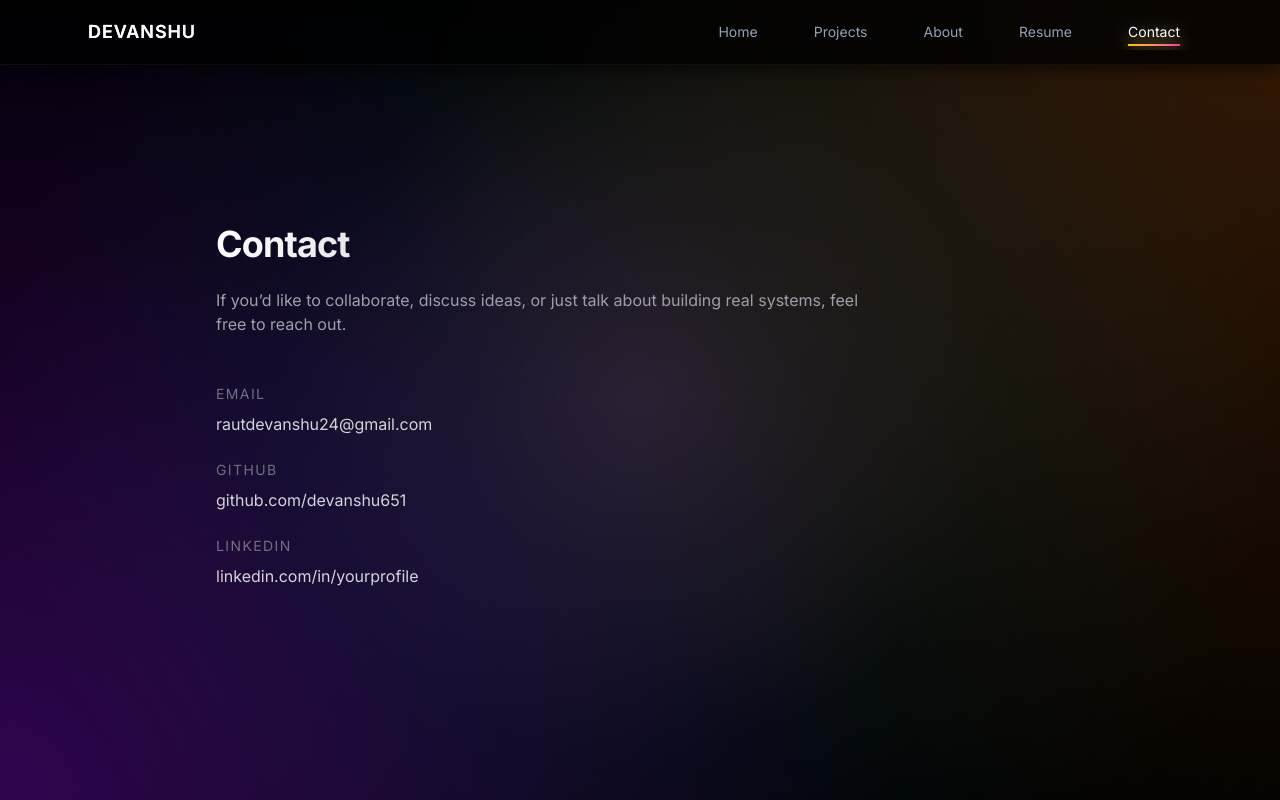
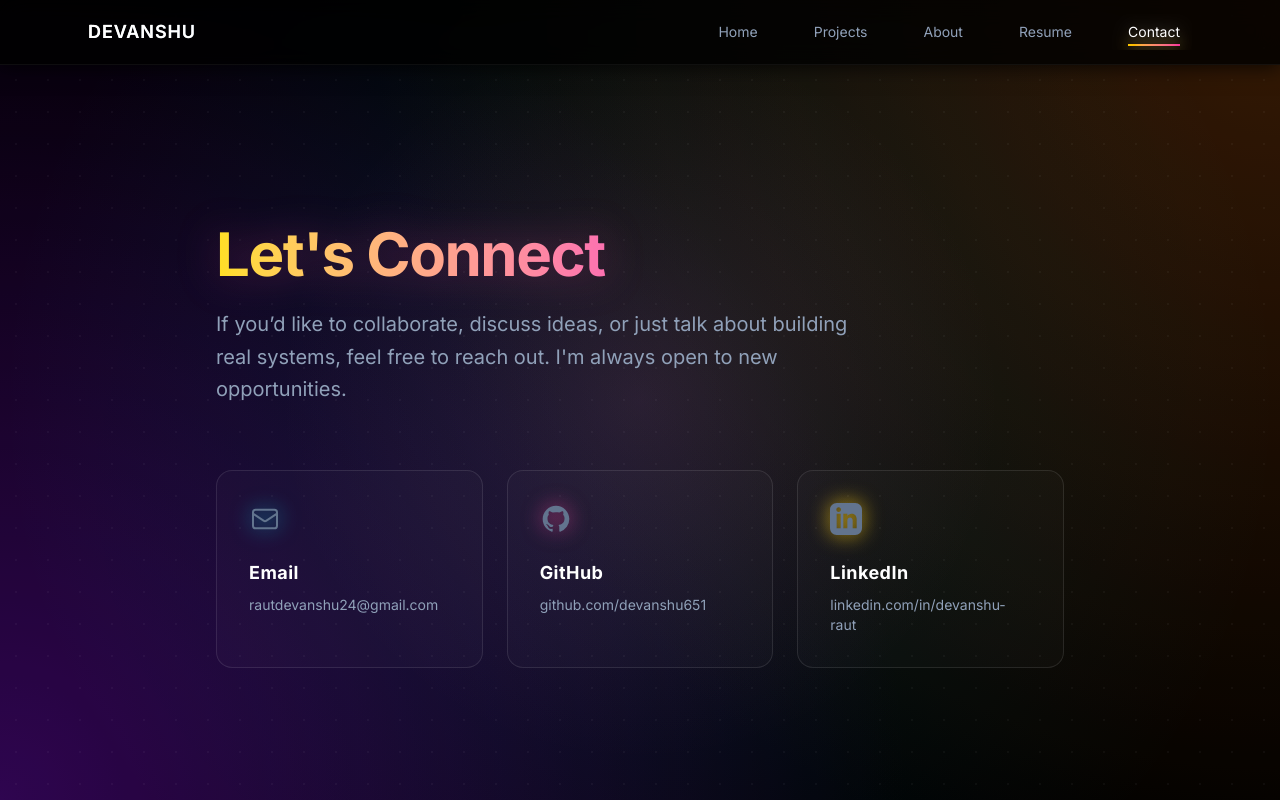
Before and after one commit to devanshu651/portfolio, a Next.js app: page /contact in a window 1280 px wide. Shown: the top 800 px of the page. Built offline with nearby package versions, Linux system fonts and the light colour scheme.

Commit message:
feat: overhaul contact page with interactive cyberpunk cards

```diff
--- a/app/contact/page.tsx
+++ b/app/contact/page.tsx
@@ -1,58 +1,82 @@
 export default function Contact() {
+  const contacts = [
+    {
+      title: "Email",
+      value: "rautdevanshu24@gmail.com",
+      href: "mailto:rautdevanshu24@gmail.com",
+      icon: (
+        <svg className="w-8 h-8" fill="none" viewBox="0 0 24 24" stroke="currentColor">
+          <path strokeLinecap="round" strokeLinejoin="round" strokeWidth={1.5} d="M3 8l7.89 5.26a2 2 0 002.22 0L21 8M5 19h14a2 2 0 002-2V7a2 2 0 00-2-2H5a2 2 0 00-2 2v10a2 2 0 002 2z" />
+        </svg>
+      ),
+      colorClass: "hover:border-cyan-400 hover:shadow-[0_0_30px_rgba(6,182,212,0.4)] hover:bg-cyan-900/10",
+      iconClass: "group-hover:text-cyan-400 drop-shadow-[0_0_10px_rgba(6,182,212,0.8)]",
+    },
+    {
+      title: "GitHub",
+      value: "github.com/devanshu651",
+      href: "https://github.com/devanshu651",
+      icon: (
+        <svg className="w-8 h-8" fill="currentColor" viewBox="0 0 24 24" aria-hidden="true">
+          <path fillRule="evenodd" d="M12 2C6.477 2 2 6.484 2 12.017c0 4.425 2.865 8.18 6.839 9.504.5.092.682-.217.682-.483 0-.237-.008-.868-.013-1.703-2.782.605-3.369-1.343-3.369-1.343-.454-1.158-1.11-1.466-1.11-1.466-.908-.62.069-.608.069-.608 1.003.07 1.531 1.032 1.531 1.032.892 1.53 2.341 1.088 2.91.832.092-.647.35-1.088.636-1.338-2.22-.253-4.555-1.113-4.555-4.951 0-1.093.39-1.988 1.029-2.688-.103-.253-.446-1.272.098-2.65 0 0 .84-.27 2.75 1.026A9.564 9.564 0 0112 6.844c.85.004 1.705.115 2.504.337 1.909-1.296 2.747-1.027 2.747-1.027.546 1.379.202 2.398.1 2.651.64.7 1.028 1.595 1.028 2.688 0 3.848-2.339 4.695-4.566 4.943.359.309.678.92.678 1.855 0 1.338-.012 2.419-.012 2.747 0 .268.18.58.688.482A10.019 10.019 0 0022 12.017C22 6.484 17.522 2 12 2z" clipRule="evenodd" />
+        </svg>
+      ),
+      colorClass: "hover:border-pink-400 hover:shadow-[0_0_30px_rgba(236,72,153,0.4)] hover:bg-pink-900/10",
+      iconClass: "group-hover:text-pink-400 drop-shadow-[0_0_10px_rgba(236,72,153,0.8)]",
+    },
+    {
+      title: "LinkedIn",
+      value: "linkedin.com/in/devanshu-raut",
+      href: "https://www.linkedin.com/in/devanshu-raut-641828331/",
+      icon: (
+        <svg className="w-8 h-8" fill="currentColor" viewBox="0 0 24 24" aria-hidden="true">
+          <path fillRule="evenodd" d="M19 0h-14c-2.761 0-5 2.239-5 5v14c0 2.761 2.239 5 5 5h14c2.762 0 5-2.239 5-5v-14c0-2.761-2.238-5-5-5zm-11 19h-3v-11h3v11zm-1.5-12.268c-.966 0-1.75-.79-1.75-1.764s.784-1.764 1.75-1.764 1.75.79 1.75 1.764-.783 1.764-1.75 1.764zm13.5 12.268h-3v-5.604c0-3.368-4-3.113-4 0v5.604h-3v-11h3v1.765c1.396-2.586 7-2.777 7 2.476v6.759z" clipRule="evenodd" />
+        </svg>
+      ),
+      colorClass: "hover:border-yellow-400 hover:shadow-[0_0_30px_rgba(250,204,21,0.4)] hover:bg-yellow-900/10",
+      iconClass: "group-hover:text-yellow-400 drop-shadow-[0_0_10px_rgba(250,204,21,0.8)]",
+    }
+  ];
+
   return (
-    <section className="max-w-4xl mx-auto px-6 py-32">
+    <section className="max-w-4xl mx-auto px-6 py-32 animate-fade-up">
 
       {/* Heading */}
-      <h1 className="text-4xl font-bold tracking-tight bg-gradient-to-r from-white to-zinc-500 bg-clip-text text-transparent">
-        Contact
+      <h1 className="text-5xl md:text-6xl font-bold tracking-tight bg-gradient-to-r from-yellow-300 via-pink-400 to-cyan-400 bg-clip-text text-transparent drop-shadow-[0_0_20px_rgba(236,72,153,0.3)]">
+        Let's Connect
       </h1>
 
-      <p className="mt-6 text-zinc-400 max-w-2xl">
+      <p className="mt-6 text-xl text-slate-400 max-w-2xl leading-relaxed">
         If you’d like to collaborate, discuss ideas, or just talk about
-        building real systems, feel free to reach out.
+        building real systems, feel free to reach out. I'm always open to new opportunities.
       </p>
 
-      {/* Contact Info */}
-      <div className="mt-12 space-y-6 text-zinc-300">
+      {/* Interactive Contact Cards */}
+      <div className="mt-16 grid gap-6 sm:grid-cols-1 md:grid-cols-3">
+        {contacts.map((contact) => (
+          <a
+            key={contact.title}
+            href={contact.href}
+            target="_blank"
+            rel="noopener noreferrer"
+            className={`group relative flex flex-col p-8 rounded-2xl border border-white/10 bg-white/[0.02] backdrop-blur-sm transition-all duration-500 hover:-translate-y-2 active:scale-95 overflow-hidden ${contact.colorClass}`}
+          >
+            <div className={`mb-6 text-slate-500 transition-colors duration-300 ${contact.iconClass}`}>
+              {contact.icon}
+            </div>
 
-        <div>
-          <p className="text-sm uppercase tracking-widest text-zinc-500">
-            Email
-          </p>
-          <a
-            href="mailto:rautdevanshu24@gmail.com"
-            className="mt-2 inline-block hover:text-white transition"
-          >
-            rautdevanshu24@gmail.com
+            <h2 className="text-lg font-bold text-white mb-2 tracking-wide">
+              {contact.title}
+            </h2>
+
+            <p className="text-sm text-slate-400 group-hover:text-white transition-colors duration-300">
+              {contact.value}
+            </p>
+
+            {/* Glowing bottom line indicator */}
+            <div className="absolute bottom-0 left-0 h-1 w-0 bg-gradient-to-r from-transparent via-white to-transparent opacity-0 group-hover:w-full group-hover:opacity-100 transition-all duration-700 ease-out" />
           </a>
-        </div>
-
-        <div>
-          <p className="text-sm uppercase tracking-widest text-zinc-500">
-            GitHub
-          </p>
-          <a
-            href="https://github.com/devanshu651"
-            target="_blank"
-            className="mt-2 inline-block hover:text-white transition"
-          >
-            github.com/devanshu651
-          </a>
-        </div>
-
-        <div>
-          <p className="text-sm uppercase tracking-widest text-zinc-500">
-            LinkedIn
-          </p>
-          <a
-            href="https://www.linkedin.com/in/devanshu-raut-641828331?utm_source=share&utm_campaign=share_via&utm_content=profile&utm_medium=android_app"
-            target="_blank"
-            className="mt-2 inline-block hover:text-white transition"
-          >
-            linkedin.com/in/yourprofile
-          </a>
-        </div>
-
+        ))}
       </div>
     </section>
   );
```
